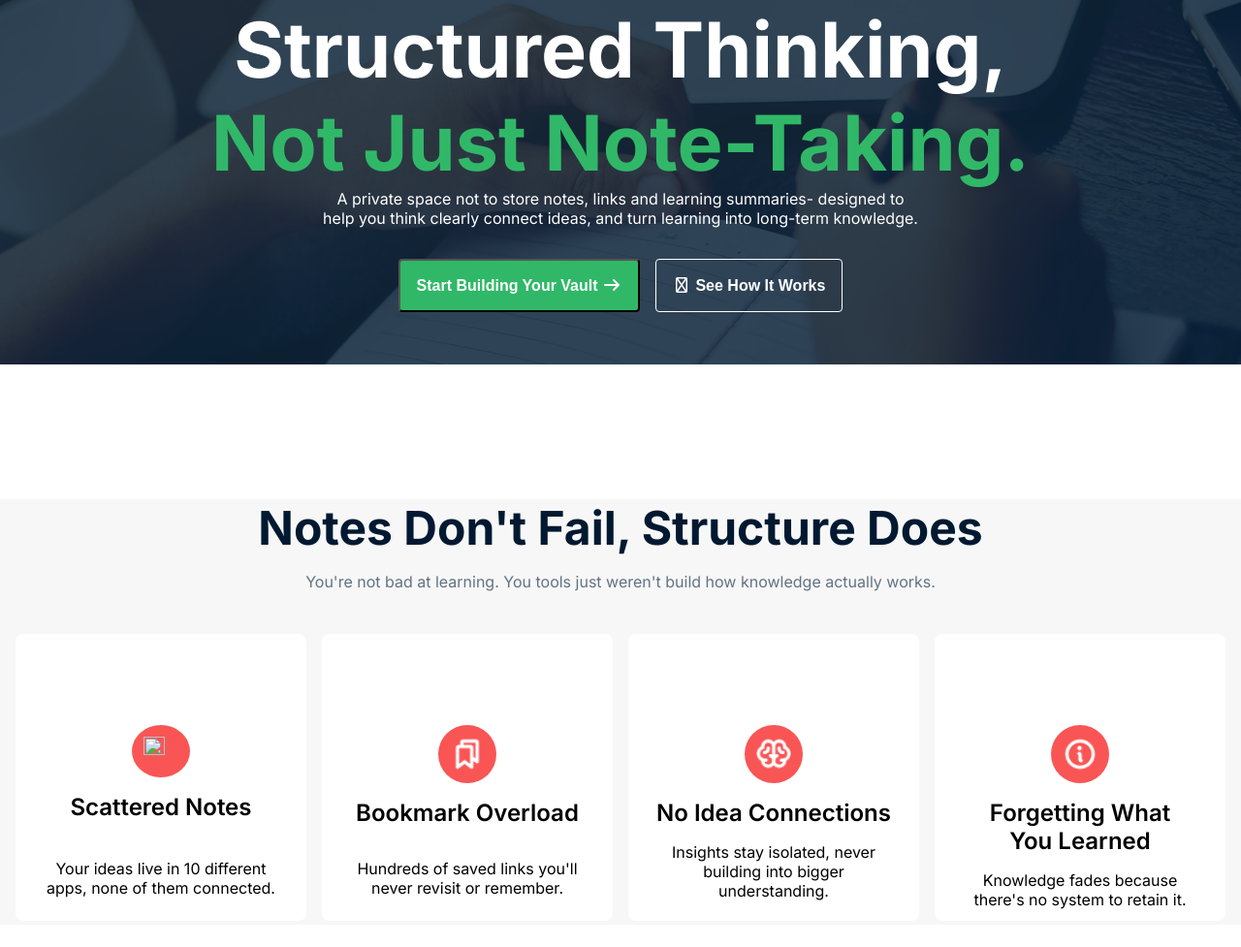
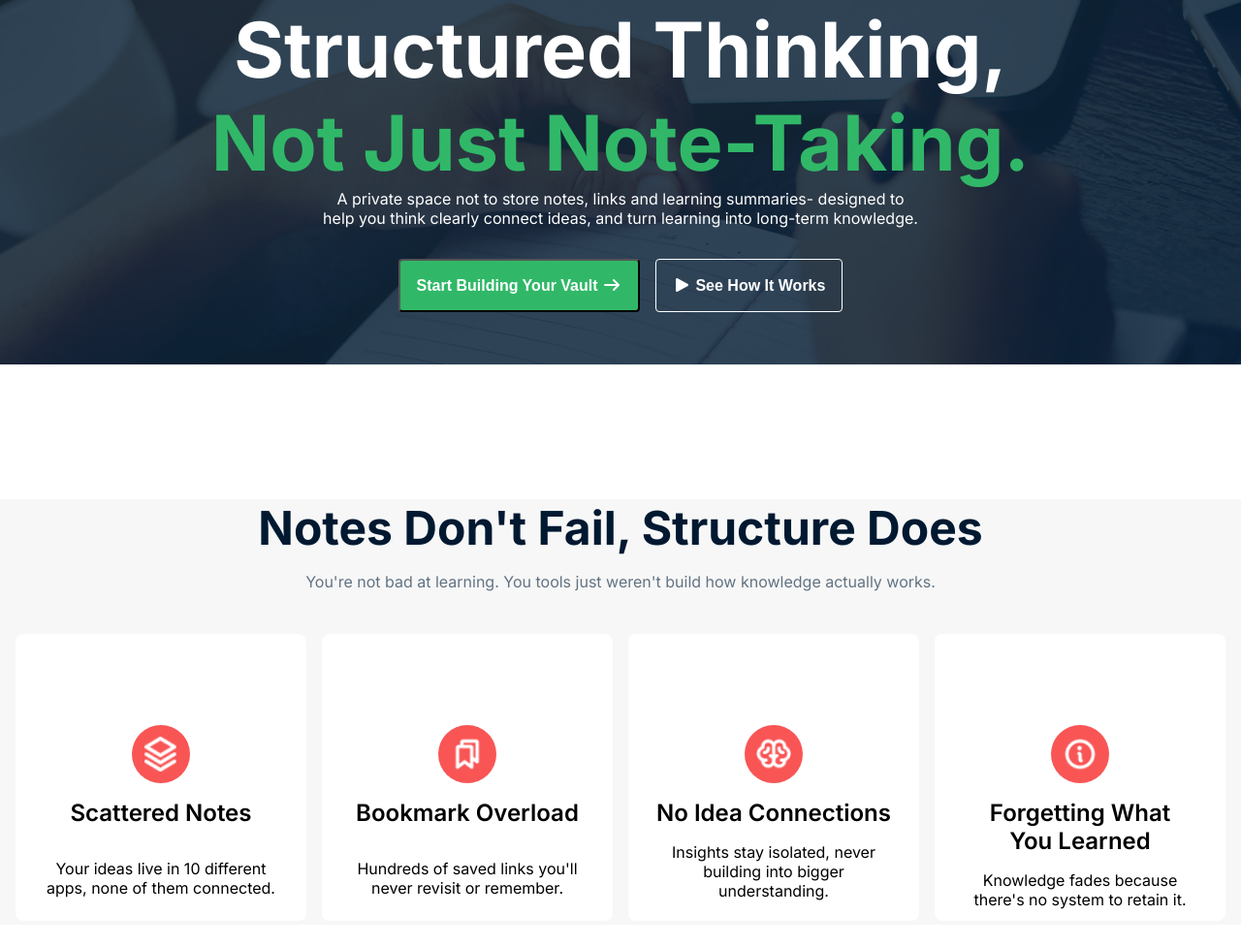
Before and after one commit to Abir-12060710/ph-b13-assignment1, a plain HTML site: page index.html in a window 1280 px wide. Shown: the part 255-1232 px from the top of the page at 97% size. Drawn offline with Linux system fonts and the light colour scheme.

Commit message:
play button solved and all img solved

```diff
--- a/index.html
+++ b/index.html
@@ -59,7 +59,7 @@
                     </div>
                     <div class="box3">
                         <button class="btn1">Start Building Your Vault <i class="fa-solid fa-arrow-right"></i></button>
-                        <button class="btn2"><i class="fa-regular fa-play"></i> See How It Works </button>
+                        <button class="btn2"><i class="fa-solid fa-play"></i> See How It Works </button>
 
                     </div>
                 </div>
@@ -74,7 +74,7 @@
                 </div>
                 <div class="cardcont">
                     <div class="card" id="card1">
-                        <div class="cardpic"><img src="/.assets/Vector.png" alt=""></div>
+                        <div class="cardpic"><img src="./assets/Vector.png" alt=""></div>
                         <div class="cardhd">Scattered notes</div>
                         <div class="cardtxt">Your ideas live in 10 different apps, none of them connected.</div>
                     </div>
```
